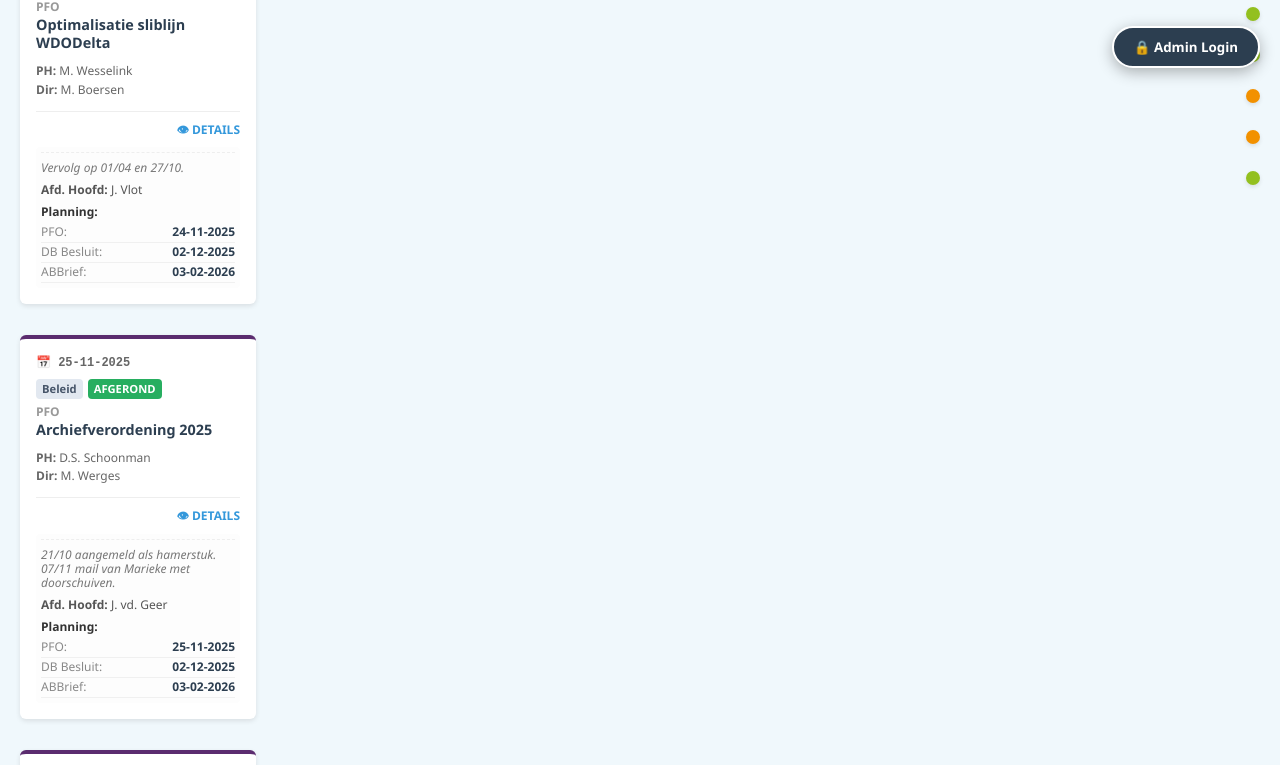
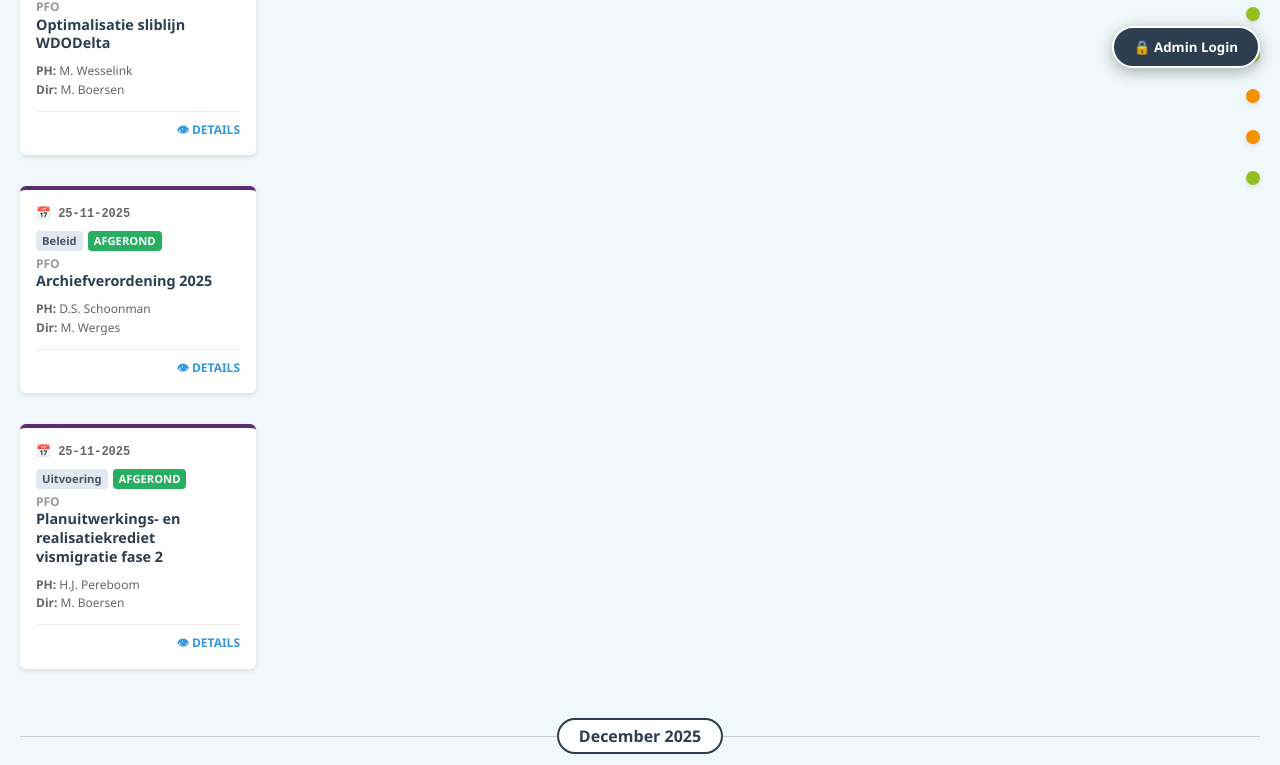
Before and after one commit to jacquesesenkbrink-max/MijnAgendaApp, a Vue app in the folder bestuurlijke-agenda/: page / in a window 1280 px wide. Shown: the part 712-1477 px from the top of the page. Built offline with nearby package versions, Linux system fonts and the light colour scheme.

Commit message:
kaartjes view

```diff
--- a/bestuurlijke-agenda/src/components/DetailModal.vue
+++ b/bestuurlijke-agenda/src/components/DetailModal.vue
@@ -10,7 +10,7 @@ function sluit() {
   emit('close');
 }
 
-// Lijst opgeschoond: DBSchrift en ABBrief verwijderd
+// Lijst opgeschoond: DBSchrift en ABBrief verwijderd voor weergave in flow
 const fases = [
   { key: 'PFO', label: 'PFO', color: 'var(--c-pfo)' },
   { key: 'DBBesluit', label: 'DB Besluit', color: 'var(--c-db-besluit)' },
@@ -28,13 +28,47 @@ const fases = [
 
       <div v-if="item">
         <h2>{{ item.title }}</h2>
-        <div class="meta-info">
-            <span><strong>PH:</strong> {{ item.ph }}</span>
-            <span><strong>Dir:</strong> {{ item.dir }}</span>
 
-            <span v-if="item.administrativeContact" style="grid-column: span 2;">
-                <strong>🗣️ Aanspreekpunt:</strong> {{ item.administrativeContact }}
-            </span>
+        <div class="meta-grid">
+            <div class="meta-item">
+                <span class="label">PH:</span>
+                <span class="value">{{ item.ph }}</span>
+            </div>
+
+            <div class="meta-item" v-if="item.colleaguePH">
+                <span class="label">Mede-PH:</span>
+                <span class="value">{{ item.colleaguePH }}</span>
+            </div>
+
+            <div class="meta-item">
+                <span class="label">Directeur:</span>
+                <span class="value">{{ item.dir }}</span>
+            </div>
+
+            <div class="meta-item" v-if="item.headOfDept">
+                <span class="label">Afd. Hoofd:</span>
+                <span class="value">{{ item.headOfDept }}</span>
+            </div>
+
+            <div class="meta-item" v-if="item.on">
+                <span class="label">Ondersteuning:</span>
+                <span class="value">{{ item.on }}</span>
+            </div>
+
+            <div class="meta-item" v-else-if="item.administrativeContact">
+                <span class="label">Aanspreekpunt:</span>
+                <span class="value">{{ item.administrativeContact }}</span>
+            </div>
+
+            <div class="meta-item" v-if="item.strategicLabel">
+                <span class="label">Label:</span>
+                <span class="value strategic-tag">{{ item.strategicLabel }}</span>
+            </div>
+        </div>
+
+        <div v-if="item.toelichting" class="description-block">
+            <strong>Toelichting:</strong>
+            <p>{{ item.toelichting }}</p>
         </div>
 
         <hr>
@@ -71,10 +105,12 @@ const fases = [
   background: white;
   padding: 2rem;
   border-radius: 8px;
-  width: 90%;
-  max-width: 500px;
+  width: 95%;
+  max-width: 600px; /* Iets breder voor meer info */
   position: relative;
   box-shadow: 0 4px 20px rgba(0,0,0,0.2);
+  max-height: 90vh;
+  overflow-y: auto;
 }
 
 .close-btn {
@@ -87,19 +123,58 @@ const fases = [
 }
 .close-btn:hover { color: #000; }
 
-h2 { margin-top: 0; color: #2c3e50; font-size: 1.4rem; }
+h2 { margin-top: 0; color: #2c3e50; font-size: 1.4rem; margin-bottom: 1rem; line-height: 1.3; }
 h3 { font-size: 1rem; margin-top: 20px; color: #666; text-transform: uppercase; }
 
-.meta-info {
+/* Nieuwe Grid Stijl */
+.meta-grid {
     display: grid;
     grid-template-columns: 1fr 1fr;
-    gap: 10px;
+    gap: 12px;
     background: #f4f7f6;
-    padding: 10px;
-    border-radius: 4px;
+    padding: 15px;
+    border-radius: 6px;
     margin-bottom: 15px;
     font-size: 0.9rem;
 }
+
+.meta-item {
+    display: flex;
+    flex-direction: column;
+}
+
+.meta-item .label {
+    font-size: 0.75rem;
+    color: #888;
+    text-transform: uppercase;
+    font-weight: bold;
+    margin-bottom: 2px;
+}
+
+.meta-item .value {
+    color: #2c3e50;
+    font-weight: 500;
+}
+
+.strategic-tag {
+    display: inline-block;
+    background: #e2e8f0;
+    color: #475569;
+    padding: 2px 8px;
+    border-radius: 4px;
+    font-size: 0.8rem;
+}
+
+.description-block {
+    background: #fff;
+    border-left: 4px solid #3498db;
+    padding: 10px;
+    color: #555;
+    font-size: 0.95rem;
+    margin-bottom: 15px;
+}
+.description-block strong { display: block; margin-bottom: 4px; color: #333; }
+.description-block p { margin: 0; line-height: 1.5; font-style: italic; }
 
 .flow-list {
     background: #f9f9f9;
@@ -122,4 +197,8 @@ h3 { font-size: 1rem; margin-top: 20px; color: #666; text-transform: uppercase;
 
 .flow-date { font-family: monospace; color: #ccc; }
 .flow-date.has-date { color: #2c3e50; font-weight: bold; }
+
+@media (max-width: 500px) {
+    .meta-grid { grid-template-columns: 1fr; }
+}
 </style>
--- a/bestuurlijke-agenda/src/components/TopicCard.vue
+++ b/bestuurlijke-agenda/src/components/TopicCard.vue
@@ -51,14 +51,6 @@ const currentStatus = computed(() => {
 
 // Tooltip tekst
 const tooltipText = computed(() => `${props.event.title} (${props.event.dateDisplay}) - ${currentStatus.value}`);
-
-// Helper om datums netjes te sorteren voor de lijst onderaan
-const sortedSchedule = computed(() => {
-    const s = props.event.originalItem.schedule || {};
-    // Probeer logische volgorde, of anders alfabetisch/datum
-    // We kunnen hier simpelweg de entries teruggeven
-    return Object.entries(s).map(([type, date]) => ({ type, date }));
-});
 </script>
 
 <template>
@@ -116,29 +108,6 @@ const sortedSchedule = computed(() => {
             <div class="card-footer">
                 <div class="card-action-btn" @click.stop="$emit('open-details', event.originalItem)">
                     👁 Details
-                </div>
-            </div>
-
-            <div class="full-data-display">
-                <div class="data-divider"></div>
-
-                <div v-if="event.originalItem.toelichting" class="extra-info-block">
-                    <em>{{ event.originalItem.toelichting }}</em>
-                </div>
-
-                <div class="extra-roles">
-                    <div v-if="event.originalItem.colleaguePH"><strong>Mede-PH:</strong> {{ event.originalItem.colleaguePH }}</div>
-                    <div v-if="event.originalItem.headOfDept"><strong>Afd. Hoofd:</strong> {{ event.originalItem.headOfDept }}</div>
-                </div>
-
-                <div class="schedule-list" v-if="sortedSchedule.length > 0">
-                    <strong>Planning:</strong>
-                    <ul>
-                        <li v-for="item in sortedSchedule" :key="item.type">
-                            <span class="sched-type">{{ labels[item.type] || item.type }}:</span>
-                            <span class="sched-date">{{ item.date }}</span>
-                        </li>
-                    </ul>
                 </div>
             </div>
 
@@ -237,26 +206,6 @@ h4 { margin: 0 0 10px 0; color: #2c3e50; font-size: 0.9rem; line-height: 1.3; }
 .card-action-btn { font-size: 0.75rem; font-weight: bold; color: #3498db; text-transform: uppercase; cursor: pointer; display: inline-block; }
 .card-action-btn:hover { text-decoration: underline; }
 
-/* --- NIEUW: EXTRA DATA SECTIE --- */
-.full-data-display {
-    margin-top: 8px;
-    font-size: 0.75rem;
-    color: #555;
-    background: #fdfdfd;
-    padding: 5px;
-    border-radius: 4px;
-}
-.data-divider { border-top: 1px dashed #eee; margin-bottom: 8px; }
-
-.extra-info-block { margin-bottom: 6px; color: #777; line-height: 1.2; }
-.extra-roles { margin-bottom: 6px; }
-
-.schedule-list strong { display: block; margin-bottom: 2px; color: #333; }
-.schedule-list ul { list-style: none; padding: 0; margin: 0; }
-.schedule-list li { display: flex; justify-content: space-between; border-bottom: 1px solid #f0f0f0; padding: 1px 0; }
-.sched-type { color: #888; }
-.sched-date { font-weight: bold; color: #2c3e50; }
-
 @media (min-width: 1100px) {
     .col-PFO { grid-column: 1; }
     .col-DBBesluit { grid-column: 2; }
```
